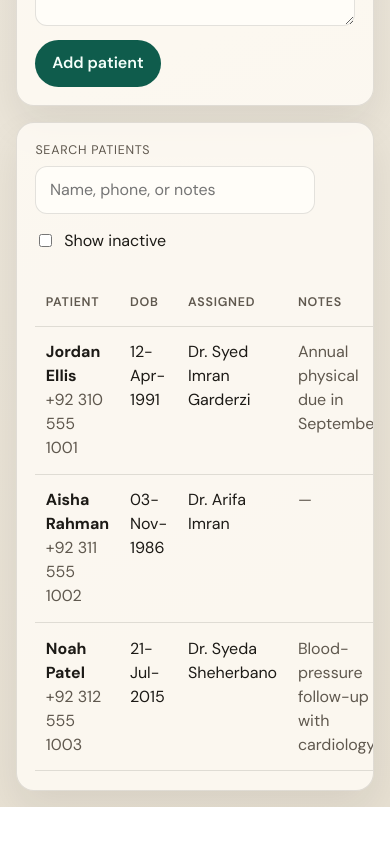
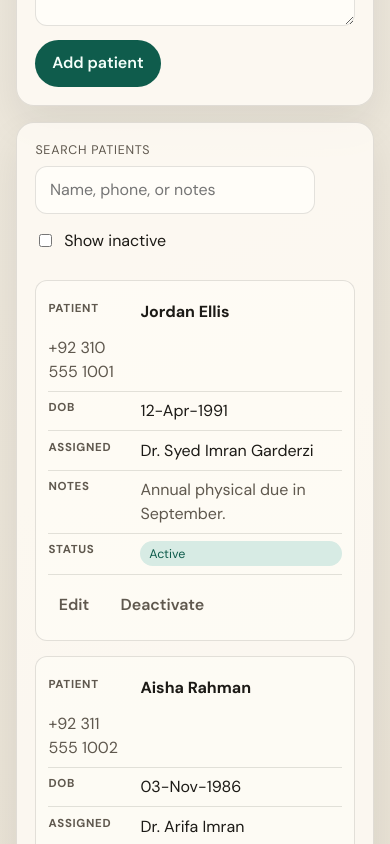
Before and after one commit to kashifdar1/dental-clinic, a React (Vite) app: page /admin/patients in a window 390 px wide. Shown: the part 1560-2404 px from the top of the page. Before the commit the page ends 2367 px from the top, so only its background shows below. Built offline with nearby package versions, Linux system fonts and the light colour scheme; no server answers.

Commit message:
fix: make admin tables responsive

```diff
--- a/src/index.css
+++ b/src/index.css
@@ -1042,6 +1042,69 @@ th {
   .doctor-profile-hero {
     padding: 1.25rem;
   }
+
+  .table-wrap {
+    overflow: visible;
+  }
+
+  .table-wrap table,
+  .table-wrap thead,
+  .table-wrap tbody,
+  .table-wrap tr,
+  .table-wrap th,
+  .table-wrap td {
+    display: block;
+  }
+
+  .table-wrap thead {
+    position: absolute;
+    width: 1px;
+    height: 1px;
+    padding: 0;
+    overflow: hidden;
+    clip: rect(0, 0, 0, 0);
+    white-space: nowrap;
+    border: 0;
+  }
+
+  .table-wrap tbody {
+    display: grid;
+    gap: 0.9rem;
+  }
+
+  .table-wrap tr {
+    padding: 0.75rem;
+    border: 1px solid var(--line);
+    border-radius: 12px;
+    background: rgba(255, 253, 248, 0.56);
+  }
+
+  .table-wrap td {
+    display: grid;
+    grid-template-columns: minmax(5rem, 0.35fr) minmax(0, 1fr);
+    gap: 0.75rem;
+    padding: 0.45rem 0;
+    border-bottom: 1px solid var(--line);
+  }
+
+  .table-wrap td::before {
+    content: attr(data-label);
+    color: var(--muted);
+    font-size: 0.72rem;
+    font-weight: 700;
+    letter-spacing: 0.06em;
+    text-transform: uppercase;
+  }
+
+  .table-wrap td[data-label="Actions"] {
+    display: block;
+    padding-bottom: 0;
+    border-bottom: 0;
+  }
+
+  .table-wrap td[data-label="Actions"]::before {
+    display: none;
+  }
 }
 
 @media (prefers-reduced-motion: reduce) {
--- a/src/pages/PatientsPage.tsx
+++ b/src/pages/PatientsPage.tsx
@@ -223,24 +223,24 @@ export function PatientsPage() {
                   )
                   return (
                     <tr key={patient.id}>
-                      <td>
+                      <td data-label="Patient">
                         <strong>{patient.fullName}</strong>
                         <div className="muted">{patient.phone}</div>
                       </td>
-                      <td>
+                      <td data-label="DOB">
                         {formatDate(
                           patient.dateOfBirth,
                           organization.regionalSettings,
                         )}
                       </td>
-                      <td>{assigned?.fullName ?? 'Unassigned'}</td>
-                      <td className="muted">{patient.notes ?? '—'}</td>
-                      <td>
+                      <td data-label="Assigned">{assigned?.fullName ?? 'Unassigned'}</td>
+                      <td data-label="Notes" className="muted">{patient.notes ?? '—'}</td>
+                      <td data-label="Status">
                         <span className={`chip${patient.active === false ? ' inactive' : ''}`}>
                           {patient.active === false ? 'Inactive' : 'Active'}
                         </span>
                       </td>
-                      <td>
+                      <td data-label="Actions">
                         <div className="btn-row">
                           <button
                             className="btn ghost"
--- a/src/pages/PractitionersPage.tsx
+++ b/src/pages/PractitionersPage.tsx
@@ -307,11 +307,11 @@ export function PractitionersPage() {
               <tbody>
                 {practitioners.map((practitioner) => (
                   <tr key={practitioner.id}>
-                    <td>
+                    <td data-label="Doctor">
                       <strong>{practitioner.fullName}</strong>
                       <div className="muted">{practitioner.email}</div>
                     </td>
-                    <td>
+                    <td data-label="Specialties">
                       <div className="chip-row">
                         {practitioner.specialties.map((id) => {
                           const module = options.find((item) => item.id === id)
@@ -323,12 +323,12 @@ export function PractitionersPage() {
                         })}
                       </div>
                     </td>
-                    <td>
+                    <td data-label="Status">
                       <span className={`chip${practitioner.active ? '' : ' inactive'}`}>
                         {practitioner.active ? 'Active' : 'Inactive'}
                       </span>
                     </td>
-                    <td>
+                    <td data-label="Actions">
                       <div className="btn-row">
                         <button
                           className="btn ghost"
```
Also changed, not shown: 1 other file (tests, documents, lock files or other folders).
